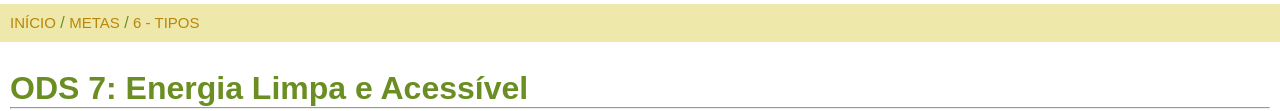
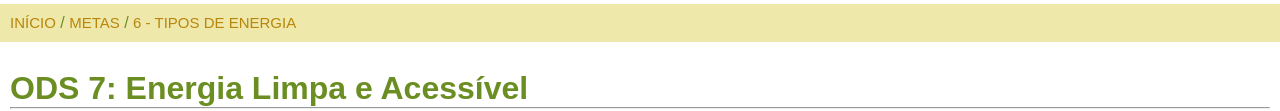
Before and after one commit to alencarr03/trbalhoinform-tica-, a plain HTML site: page index.html in a window 1280 px wide. Shown: the part 500-611 px from the top of the page. Drawn offline with Linux system fonts and the light colour scheme.

Commit message:
Update index.html

```diff
--- a/index.html
+++ b/index.html
@@ -13,7 +13,7 @@
 	<div class="box box-1">
 		<a href="">INÍCIO</a> /
 		<a href="#44">METAS</a> /
-		<a href="6 tipos de energia limpa - ODS 7.html">6 - TIPOS</a>
+		<a href="6 tipos de energia limpa - ODS 7.html">6 - TIPOS DE ENERGIA</a>
 	</div>
 	<div class="box box-2">
 	<br>
```
